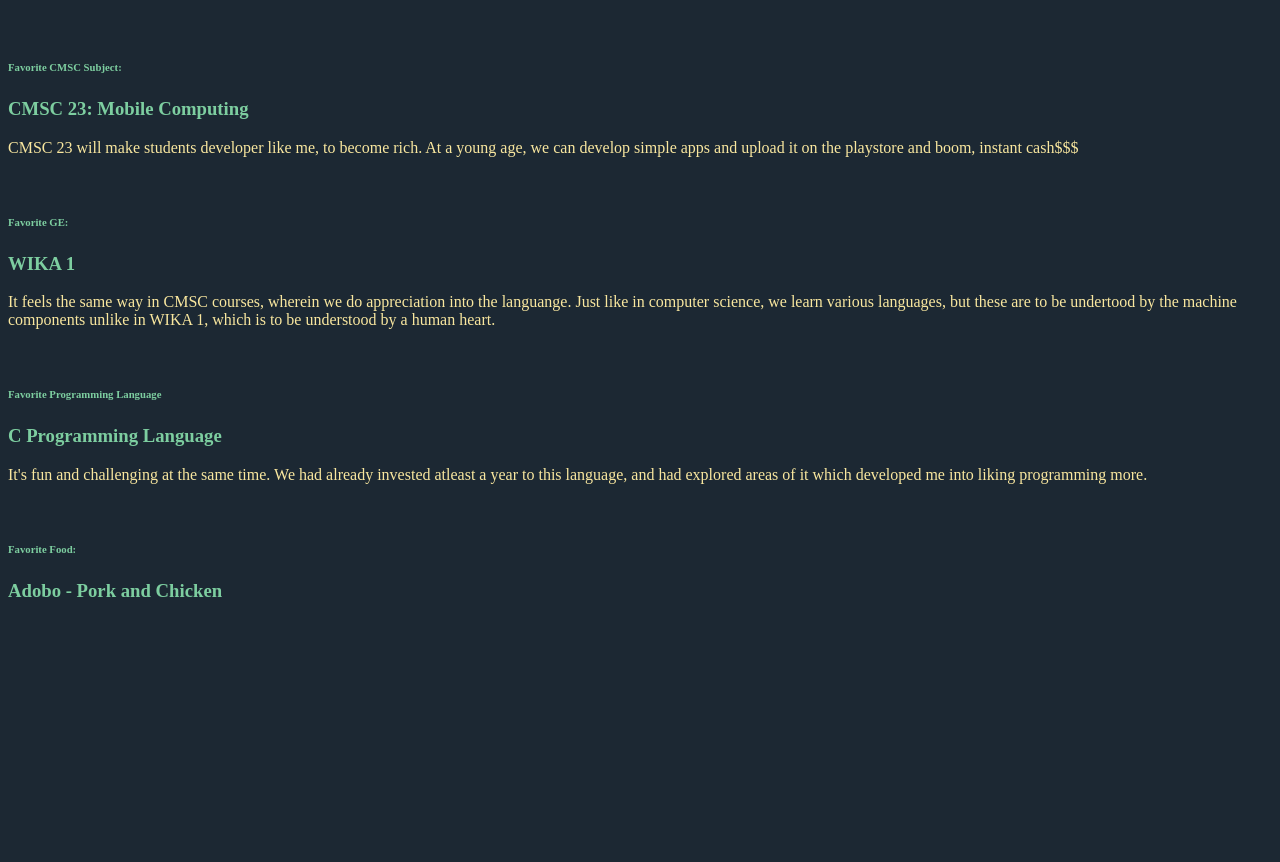
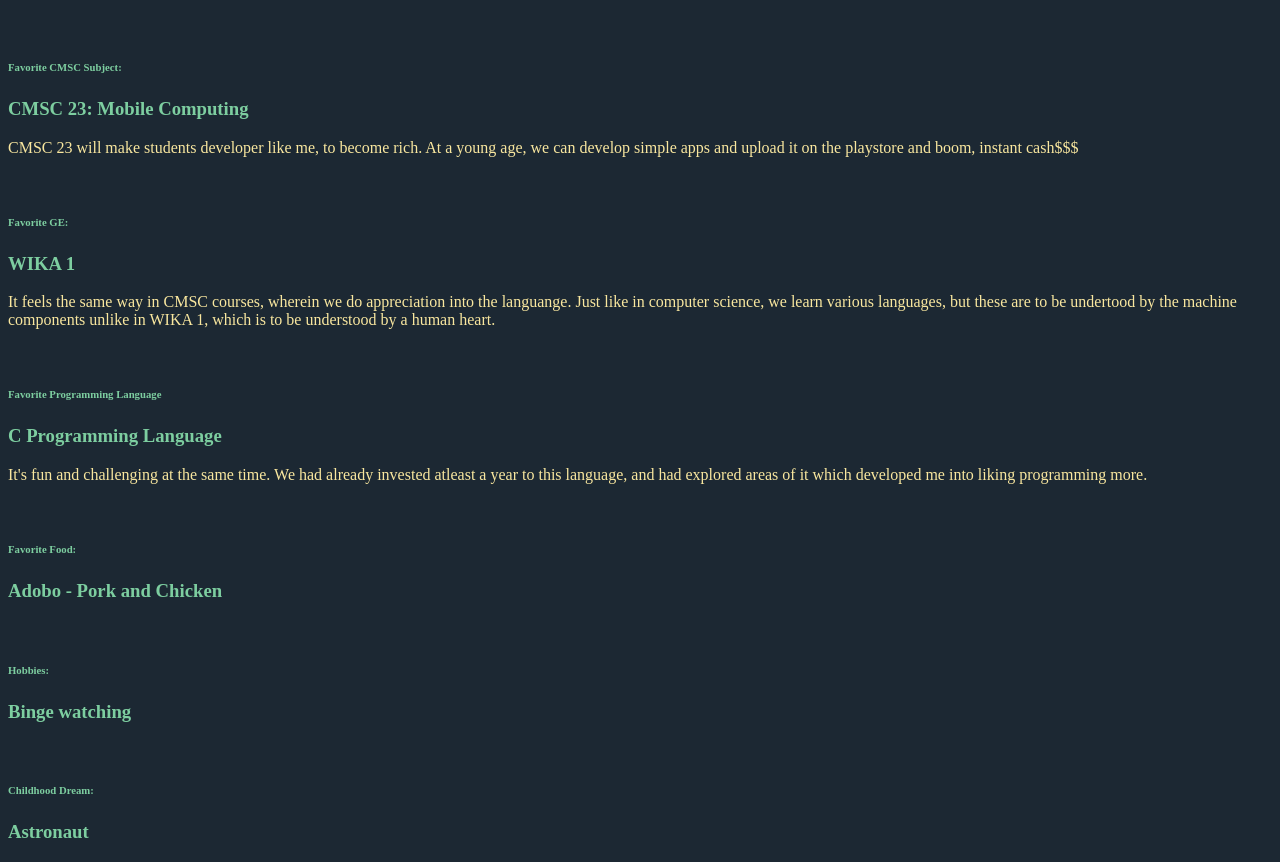
Before and after one commit to usteng/WebProgramming101, a plain HTML site: page index.html in a window 1280 px wide. Shown: the part 101-963 px from the top of the page. Before the commit the page ends 800 px from the top, so only its background shows below. Drawn offline with Linux system fonts and the light colour scheme.

Commit message:
new version

```diff
--- a/index.html
+++ b/index.html
@@ -22,6 +22,12 @@
 		<br>
 		<h6> Favorite Food: </h6>
 		<h3>Adobo - Pork and Chicken</h3>
+		<br>
+		<h6> Hobbies: </h6>
+		<h3>Binge watching</h3>
+		<br>
+		<h6> Childhood Dream: </h6>
+		<h3>Astronaut</h3>
 
 	</body>
 </html>
```
